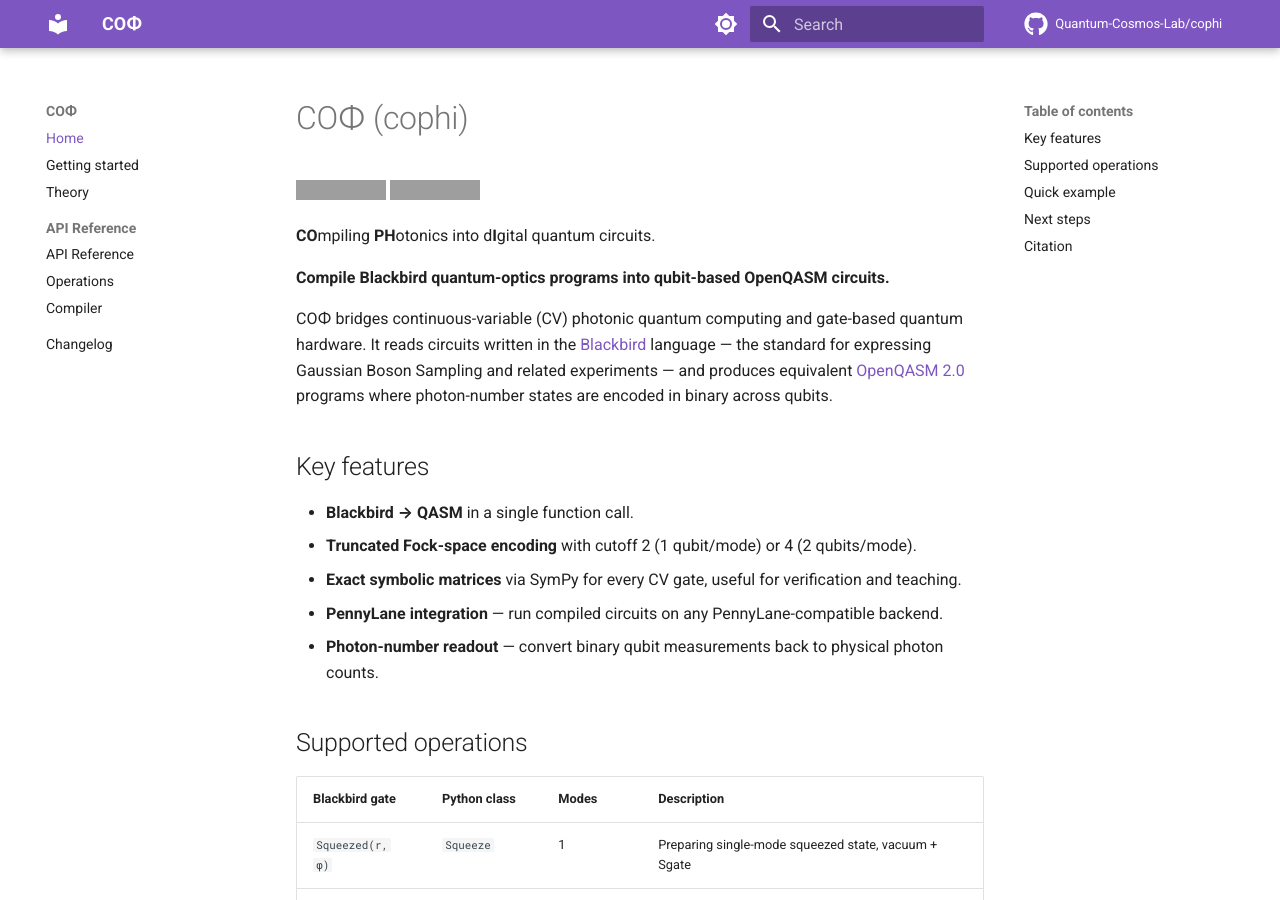
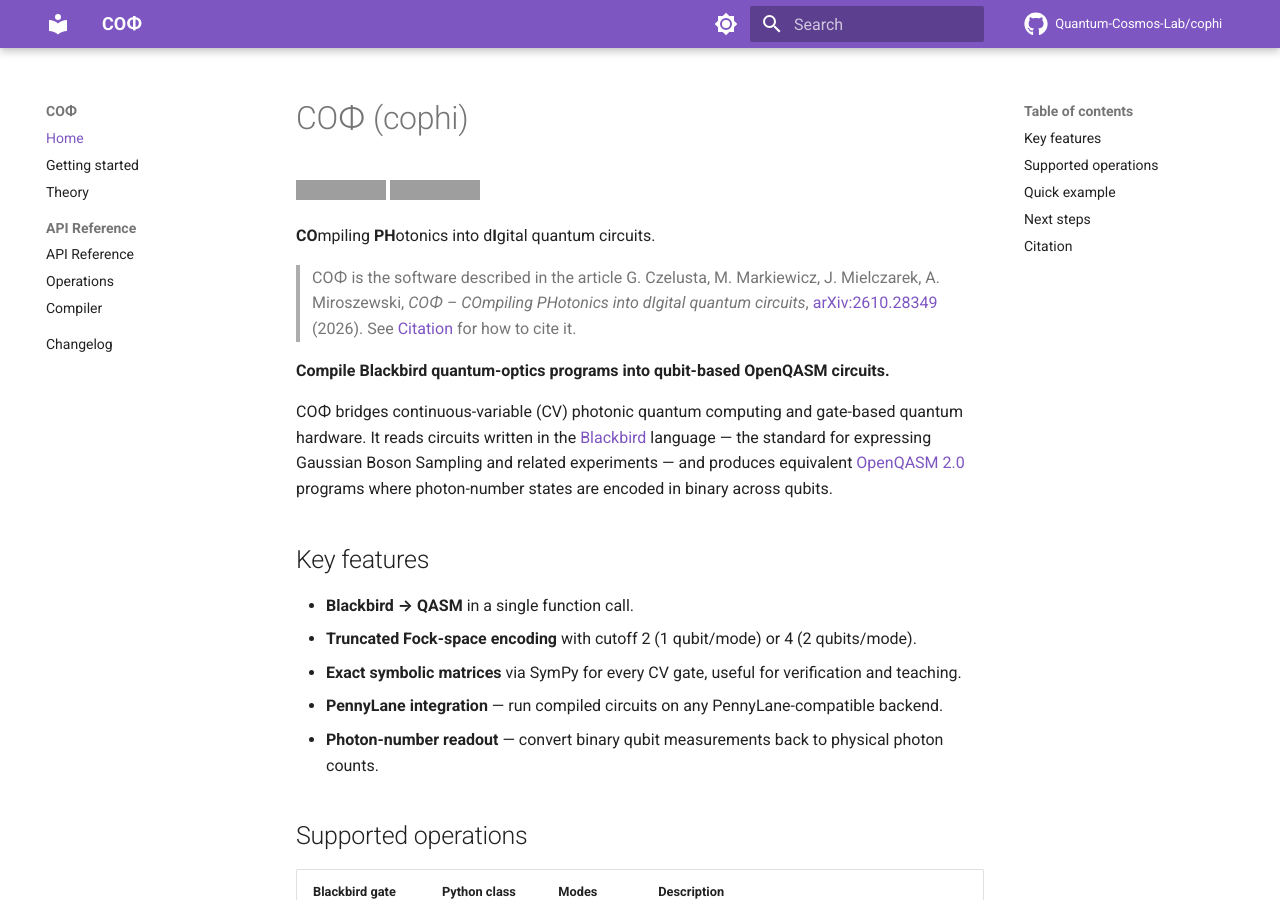
Before and after one commit to Quantum-Cosmos-Lab/cophi, an MkDocs documentation site: the page built from docs/index.md, in a window 1280 px wide and 900 px high. Built offline with MkDocs 1.6.1 and Material for MkDocs 9.7.7, drawn with Linux system fonts in a browser that asks for light colours; comment, search, counter and statistics services are not loaded; grey boxes are pictures that could not be loaded.

Commit message:
fix: explicit statement on article

```diff
--- a/docs/index.md
+++ b/docs/index.md
@@ -4,6 +4,12 @@
 [![arXiv](https://img.shields.io/badge/arXiv-2610.28349-b31b1b.svg)](https://arxiv.org/abs/2610.28349)
 
 **CO**mpiling **PH**otonics into d**I**gital quantum circuits.
+
+> COΦ is the software described in the article
+> G. Czelusta, M. Markiewicz, J. Mielczarek, A. Miroszewski,
+> *COΦ – COmpiling PHotonics into dIgital quantum circuits*,
+> [arXiv:2610.28349](https://arxiv.org/abs/2610.28349) (2026).
+> See [Citation](#citation) for how to cite it.
 
 **Compile Blackbird quantum-optics programs into qubit-based OpenQASM circuits.**
 
```
Also changed, not shown: README.md (+6 -0 lines), 1 other file.
